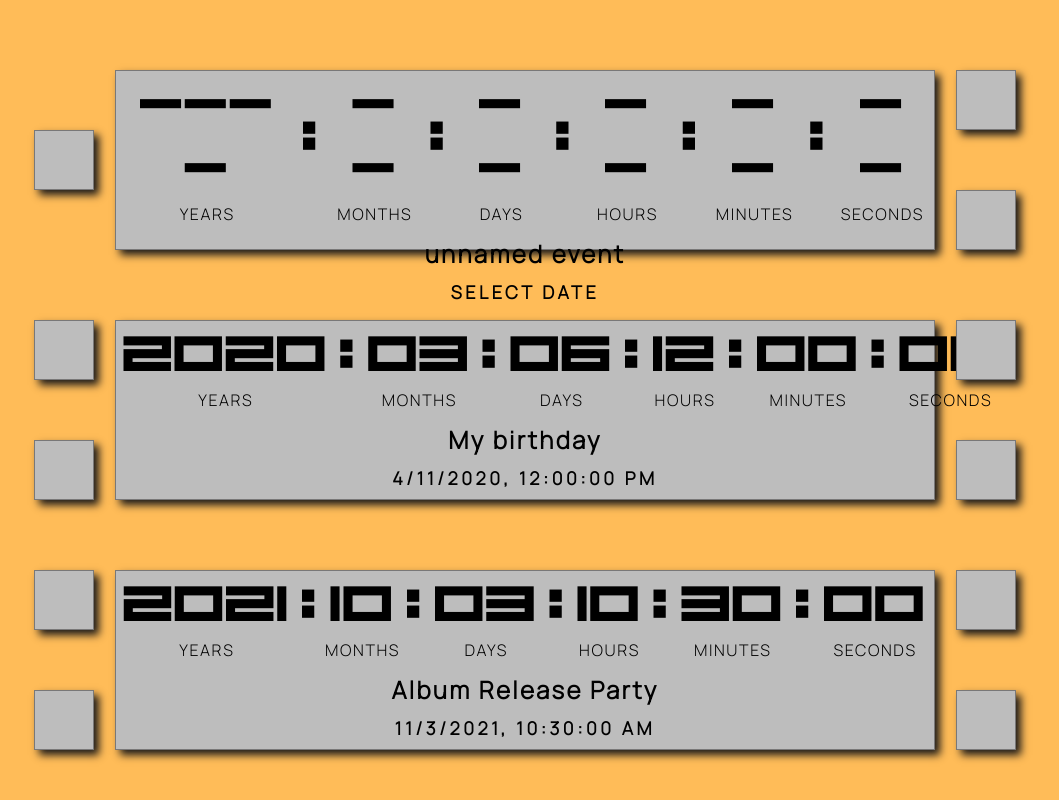
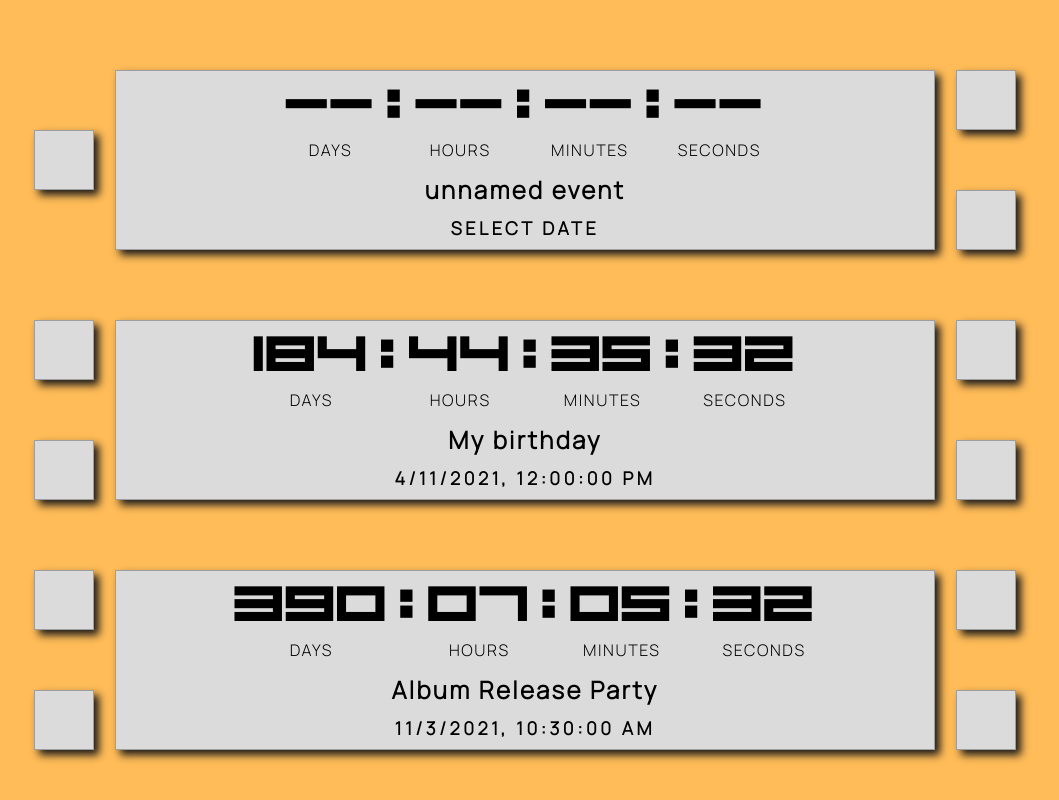
Before and after one commit to imbrikis/Countdown-Timer, a React (Create React App) app: page / in a window 1280 px wide. Shown: the top 800 px of the page, without its empty margins (115-1174 px from the left). Built offline with nearby package versions, Linux system fonts and the light colour scheme; some icons are missing.

Commit message:
correcting the timer logic

```diff
--- a/src/App.js
+++ b/src/components/App.js
@@ -1,6 +1,6 @@
 import React from 'react'
-import NewTimer from './components/NewTimer'
-import TimersLayout from './components/TimersLayout'
+import NewTimer from './NewTimer'
+import TimersLayout from './TimersLayout'
 
 class App extends React.Component {
   constructor(props) {
@@ -9,7 +9,7 @@ class App extends React.Component {
       timers :
         [{
           title: "My birthday",
-          dateTime: "2020-04-11T12:00:00Z",
+          dateTime: "2021-04-11T12:00:00Z",
           key: 0,
         },
         {
--- a/src/components/NewTimer.js
+++ b/src/components/NewTimer.js
@@ -1,6 +1,6 @@
 import React from 'react'
 
-const newTimer = () => {
+const NewTimer = () => {
   return (
     <div className="countdown-timers-container">
       <div className="countdown-timer-div">
@@ -12,10 +12,6 @@ const newTimer = () => {
           <table>
             <thead>
               <tr className="countdown-digits">
-                <th>{"----"}</th>
-                <th>:</th>
-                <th>{"--"}</th>
-                <th>:</th>
                 <th>{"--"}</th>
                 <th>:</th>
                 <th>{"--"}</th>
@@ -27,10 +23,6 @@ const newTimer = () => {
             </thead>
             <tbody>
               <tr className="digit-descriptors">
-                <td>YEARS</td>
-                <td></td>
-                <td>MONTHS</td>
-                <td></td>
                 <td>DAYS</td>
                 <td></td>
                 <td>HOURS</td>
@@ -54,4 +46,4 @@ const newTimer = () => {
   )
 }
 
-export default newTimer
+export default NewTimer
--- a/src/components/Timer.js
+++ b/src/components/Timer.js
@@ -12,10 +12,6 @@ const Timer = ({ dateTime, title, year, month, day, hours, minutes, seconds }) =
         <table>
           <thead>
             <tr className="countdown-digits">
-              <th>{year ? year : "00"}</th>
-              <th>:</th>
-              <th>{month ? month : "00"}</th>
-              <th>:</th>
               <th>{day ? day : "00"}</th>
               <th>:</th>
               <th>{hours ? hours : "00"}</th>
@@ -27,10 +23,6 @@ const Timer = ({ dateTime, title, year, month, day, hours, minutes, seconds }) =
           </thead>
           <tbody>
             <tr className="digit-descriptors">
-              <td>YEARS</td>
-              <td></td>
-              <td>MONTHS</td>
-              <td></td>
               <td>DAYS</td>
               <td></td>
               <td>HOURS</td>
--- a/src/components/TimersLayout.js
+++ b/src/components/TimersLayout.js
@@ -2,9 +2,6 @@ import React from 'react'
 import Timer from './Timer'
 
 const TimersLayout = props => {
-  return (
-    <div className="countdown-timers-container">
-      {props.timers.map(item => {
 
   const formatDateTimeFields = d => {
     var x = d.toString().split("")
@@ -13,23 +10,35 @@ const TimersLayout = props => {
     return result
   }
 
+  const countdown = (futureDate) => {
+    let result = (new Date(futureDate).getTime()) - (new Date().getTime())
+    let timerItems = {
+      days: Math.floor(result / 86400000),
+      hours: Math.floor(result / 3600000) % 60,
+      minutes: Math.floor(result / 60000) % 60,
+      seconds: Math.floor(result / 1000) % 60}
+      return timerItems
+  }
+
+  return (
+    <div className="countdown-timers-container">
+      {
+        props.timers.map(item => {
+          let diff = countdown(item.dateTime)
+          console.log(diff)
+
           let dateTime = new Date(item.dateTime)
-
           let key = item.key
           let title = item.title
-        let year = dateTime.getFullYear()
-        let month = formatDateTimeFields(dateTime.getMonth())
-        let day = formatDateTimeFields(dateTime.getDay())
-        let hours = formatDateTimeFields(dateTime.getHours())
-        let minutes = formatDateTimeFields(dateTime.getMinutes())
-        let seconds = formatDateTimeFields(dateTime.getSeconds())
+          let day = diff.days
+          let hours = formatDateTimeFields(diff.hours)
+          let minutes = formatDateTimeFields(diff.minutes)
+          let seconds = formatDateTimeFields(diff.seconds)
 
           return (
             <Timer
               dateTime={dateTime}
               title={title}
-            year={year}
-            month={month}
               day={day}
               hours={hours}
               minutes={minutes}
@@ -37,7 +46,8 @@ const TimersLayout = props => {
               key={key}
             />
           )
-      })}
+        })
+      }
     </div>
   )
 }
--- a/src/index.js
+++ b/src/index.js
@@ -1,6 +1,6 @@
 import React from 'react';
 import ReactDOM from 'react-dom';
-import App from './App';
+import App from './components/App';
 import './styles/style.css'
 
 ReactDOM.render(
--- a/src/styles/style.css
+++ b/src/styles/style.css
@@ -54,9 +54,9 @@ html {
 }
 
 .countdown, .controls, .new-timer {
-  border: 1px solid rgb(121, 120, 120);
+  border: 1px solid rgb(158, 158, 158);
   box-shadow: 5px 5px 8px #1b1919;
-  background-color: rgb(189, 189, 189);
+  background-color: rgb(219, 219, 219);
 }
 
 .controls {
@@ -72,11 +72,12 @@ html {
 
 .control-button:hover {
   border: 1px solid rgb(153, 153, 153);
-  background-color: rgb(231, 231, 231);
+  background-color: #92cef7;
 }
 
 .control-button:active {
   box-shadow: 3px 3px 6px #1a1818;
+  background-color: #6dc5ff;
 }
 
 i {
```
Lines whose indentation alone changed are shown as unchanged.
